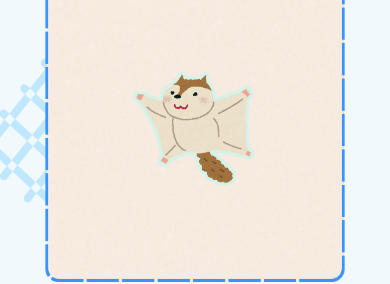
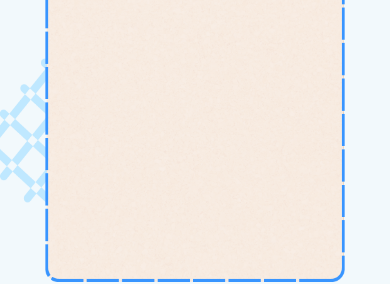
Before and after one commit to keatonmartin/cross-stitch-maker, a React Native app in the folder cross-stitch-app/: screen / in a window 390 px wide. Shown: the part 229-513 px from the top of the page. Built offline with nearby package versions, Linux system fonts and the light colour scheme.

Commit message:
Remove squirrel from backgroundimage component

```diff
--- a/cross-stitch-app/App.js
+++ b/cross-stitch-app/App.js
@@ -33,13 +33,6 @@
                             justifyContent: 'center',
                             alignItems: 'center',
             }}>
-
-            <ImageBackground source={require('./assets/glider-green.png')}
-                   style={{width: 125,
-                           height: 125 ,
-                           alignItems: 'center'
-                           }}/>
-
             {image &&
             <Image source={{uri : image.uri}}
                   style ={{width: 280,
```
